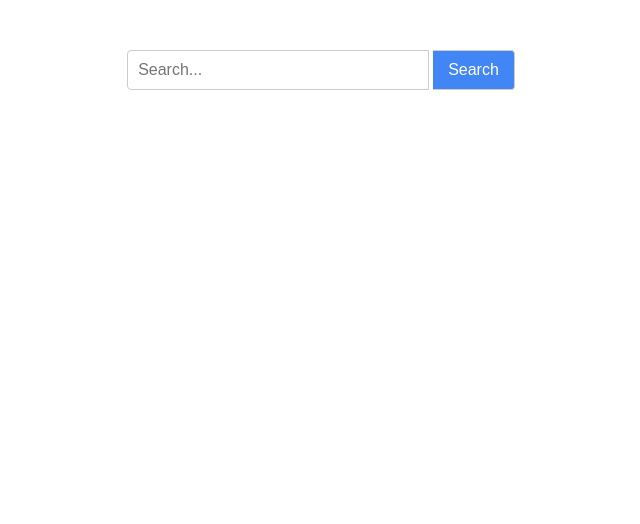
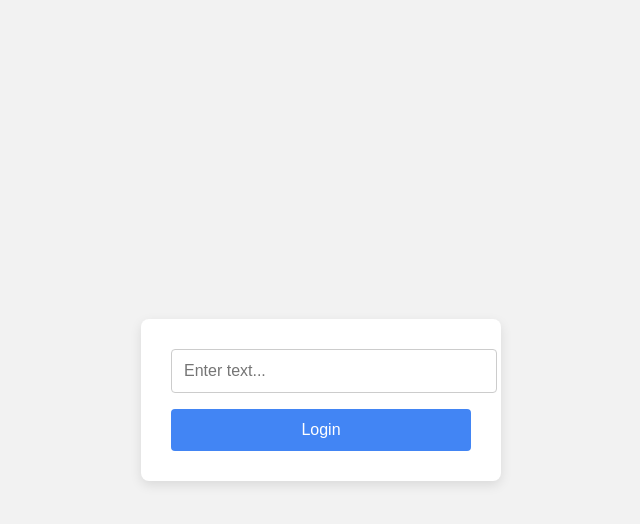
Before and after one commit to srisankari2005/search-box, a plain HTML site: page index.html in a window 1280 px wide. Shown: the whole page, without its empty margins (319-959 px from the left). Drawn offline with Linux system fonts and the light colour scheme.

Commit message:
Update index.html

```diff
--- a/index.html
+++ b/index.html
@@ -1,47 +1,59 @@
 <!DOCTYPE html>
 <html lang="en">
 <head>
-  <meta charset="UTF-8" />
-  <meta name="viewport" content="width=device-width, initial-scale=1" />
-  <title>Search Bar with Formspree</title>
+  <meta charset="UTF-8">
+  <title>Simple Login Form</title>
   <style>
-    .search-container {
-      margin: 50px auto;
-      max-width: 400px;
+    body {
+      background-color: #f2f2f2;
+      font-family: Arial, sans-serif;
+      display: flex;
+      justify-content: center;
+      align-items: center;
+      height: 100vh;
+      margin: 0;
+    }
+
+    .form-container {
+      background-color: white;
+      padding: 30px;
+      border-radius: 8px;
+      box-shadow: 0 4px 12px rgba(0,0,0,0.1);
+      width: 300px;
       text-align: center;
     }
+
     input[type="text"] {
-      width: 70%;
-      padding: 10px;
+      width: 100%;
+      padding: 12px;
+      margin-bottom: 16px;
+      border: 1px solid #ccc;
+      border-radius: 4px;
       font-size: 16px;
-      border: 1px solid #ccc;
-      border-radius: 4px 0 0 4px;
-      outline: none;
     }
+
     button {
-      padding: 10px 15px;
-      font-size: 16px;
-      border: 1px solid #ccc;
-      border-left: none;
+      width: 100%;
+      padding: 12px;
       background-color: #4285f4;
       color: white;
-      border-radius: 0 4px 4px 0;
+      border: none;
+      border-radius: 4px;
+      font-size: 16px;
       cursor: pointer;
-      outline: none;
     }
+
     button:hover {
       background-color: #357ae8;
     }
   </style>
 </head>
 <body>
-
-  <div class="search-container">
-    <form action="https://formspree.io/f/movnpdbj" method="POST">
-      <input type="text" name="search" placeholder="Search..." required />
-      <button type="submit">Search</button>
+  <div class="form-container">
+    <form action="https://formspree.io/f/mjkepwal" method="POST">
+      <input type="text" name="user_input" placeholder="Enter text..." required />
+      <button type="submit">Login</button>
     </form>
   </div>
-
 </body>
 </html>
```
